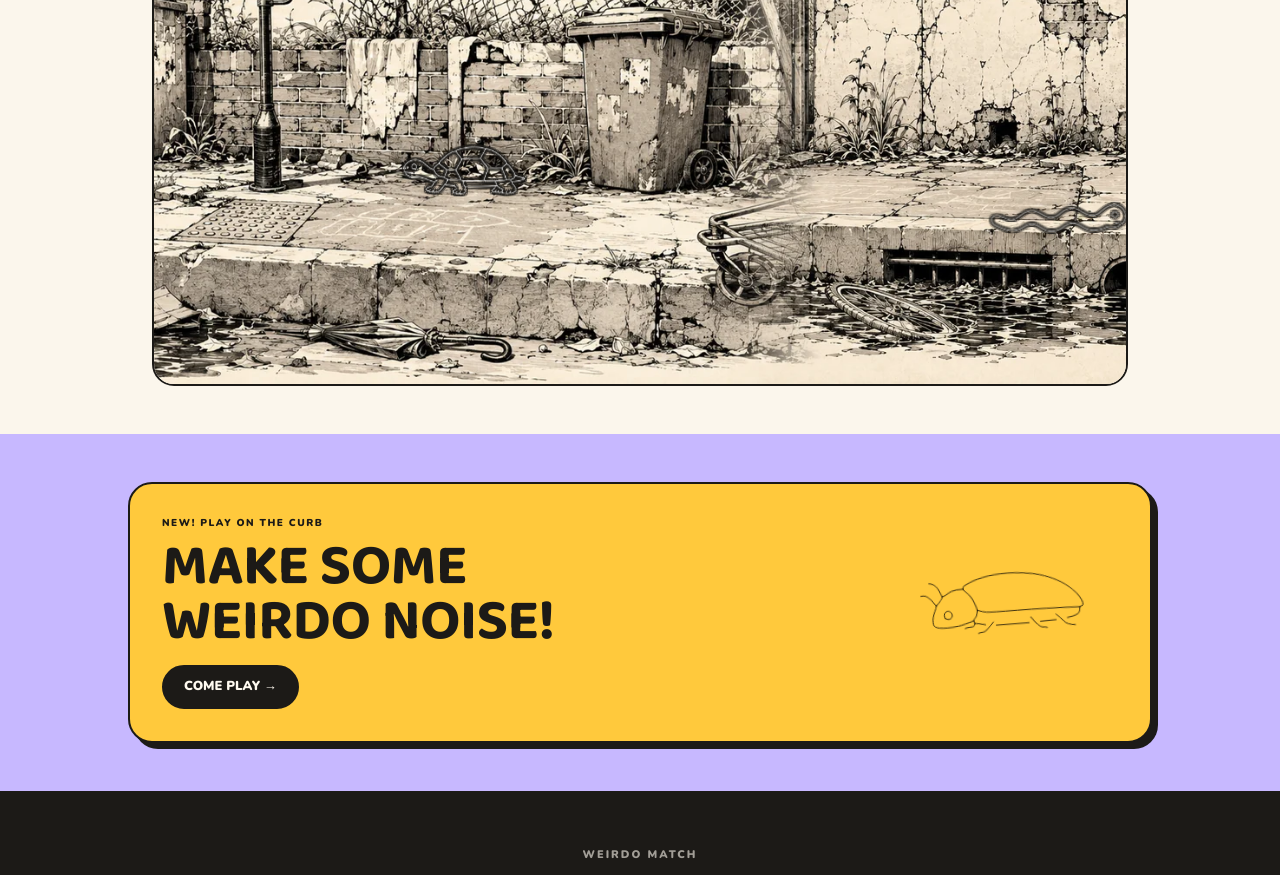
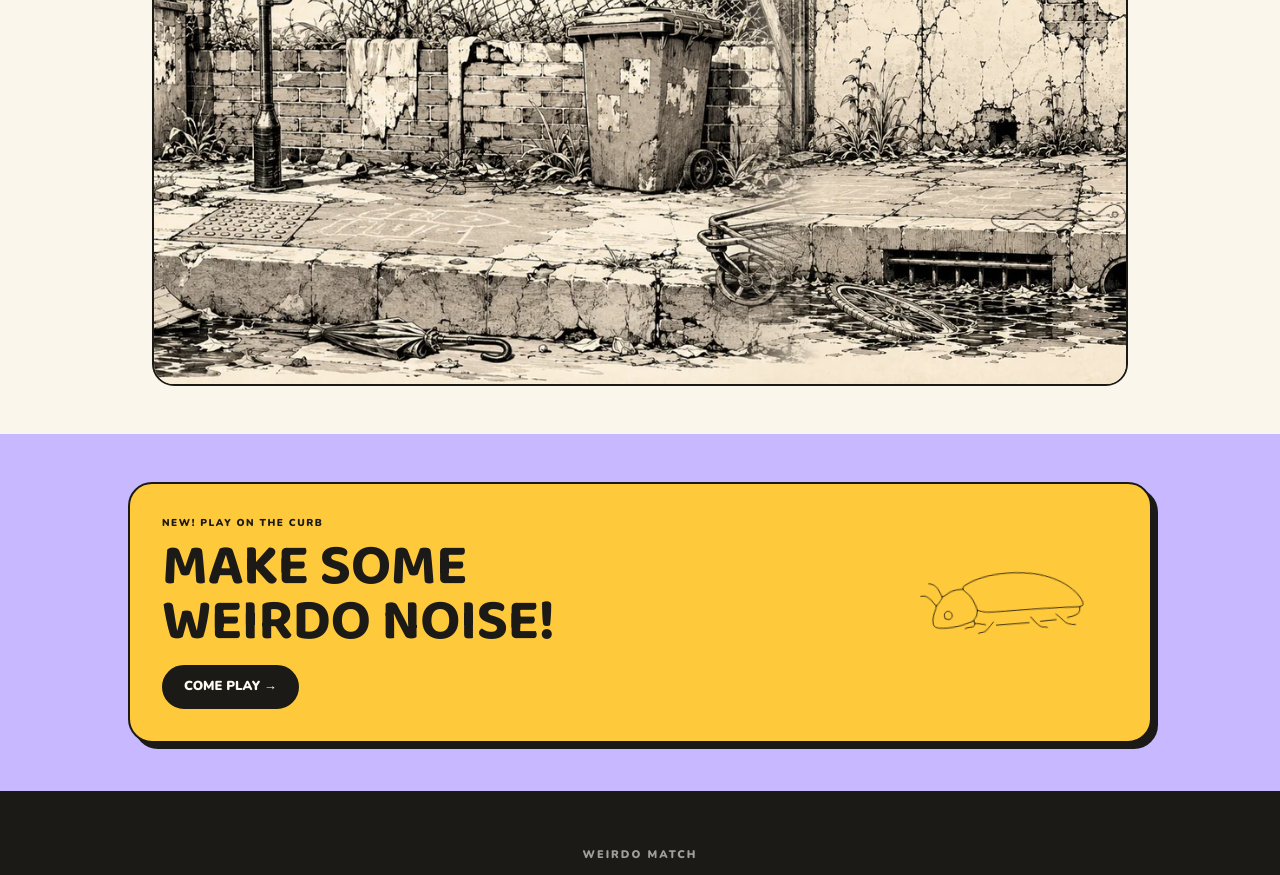
Before and after one commit to CDunell/shirtfaced, a Next.js app in the folder curbstamps-site/: page / in a window 1280 px wide. Shown: the part 1320-2195 px from the top of the page. Built offline with nearby package versions, Linux system fonts and the light colour scheme.

Commit message:
Render solid Curb creature bodies

```diff
--- a/curbstamps-site/src/components/home/CurbWorld.tsx
+++ b/curbstamps-site/src/components/home/CurbWorld.tsx
@@ -69,6 +69,22 @@ function WorldPanel({ panel, loopIndex }: { panel: number; loopIndex: number })
 
   return (
     <div className="relative h-[420px] w-[1041.25px] shrink-0 overflow-hidden sm:h-[500px] sm:w-[1239.58px]">
+      <svg aria-hidden="true" className="absolute h-0 w-0">
+        <defs>
+          <filter id="curb-creature-body" x="-30%" y="-60%" width="160%" height="220%" colorInterpolationFilters="sRGB">
+            <feMorphology in="SourceAlpha" operator="dilate" radius="82" result="outer" />
+            <feFlood floodColor="#1c1a17" result="black" />
+            <feComposite in="black" in2="outer" operator="in" result="blackBody" />
+            <feMorphology in="SourceAlpha" operator="dilate" radius="62" result="inner" />
+            <feFlood floodColor="#ffffff" result="white" />
+            <feComposite in="white" in2="inner" operator="in" result="whiteBody" />
+            <feMerge>
+              <feMergeNode in="blackBody" />
+              <feMergeNode in="whiteBody" />
+            </feMerge>
+          </filter>
+        </defs>
+      </svg>
       <img
         src={src}
         width={1428}
@@ -92,12 +108,21 @@ function WorldPanel({ panel, loopIndex }: { panel: number; loopIndex: number })
               "--creature-rotation": `${creature.rotate ?? 0}deg`,
             } as CSSProperties}
           >
-            <img
-              src={`/creatures/${creature.name}-icon.png`}
-              alt={loopIndex === 1 ? creature.name : ""}
-              className={`curb-world-sprite curb-motion-${creature.motion} h-auto w-full ${creature.flip ? "-scale-x-100" : ""}`}
-              draggable={false}
-            />
+            <div className={`curb-world-motion curb-motion-${creature.motion} ${creature.flip ? "-scale-x-100" : ""}`}>
+              <img
+                src={`/creatures/${creature.name}-icon.png`}
+                alt=""
+                aria-hidden="true"
+                className="curb-world-body absolute inset-0 h-auto w-full"
+                draggable={false}
+              />
+              <img
+                src={`/creatures/${creature.name}-icon.png`}
+                alt={loopIndex === 1 ? creature.name : ""}
+                className="curb-world-detail relative h-auto w-full"
+                draggable={false}
+              />
+            </div>
           </div>
         ))}
       </div>
```
